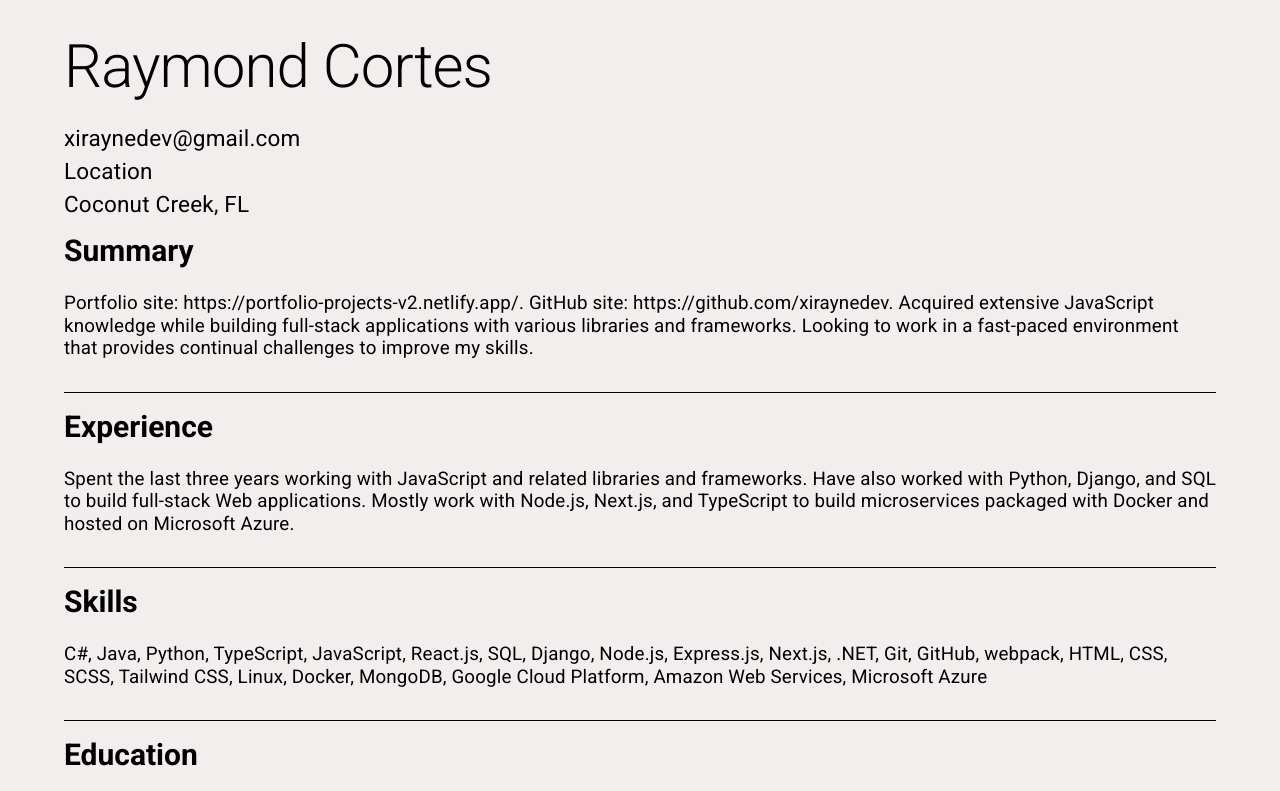
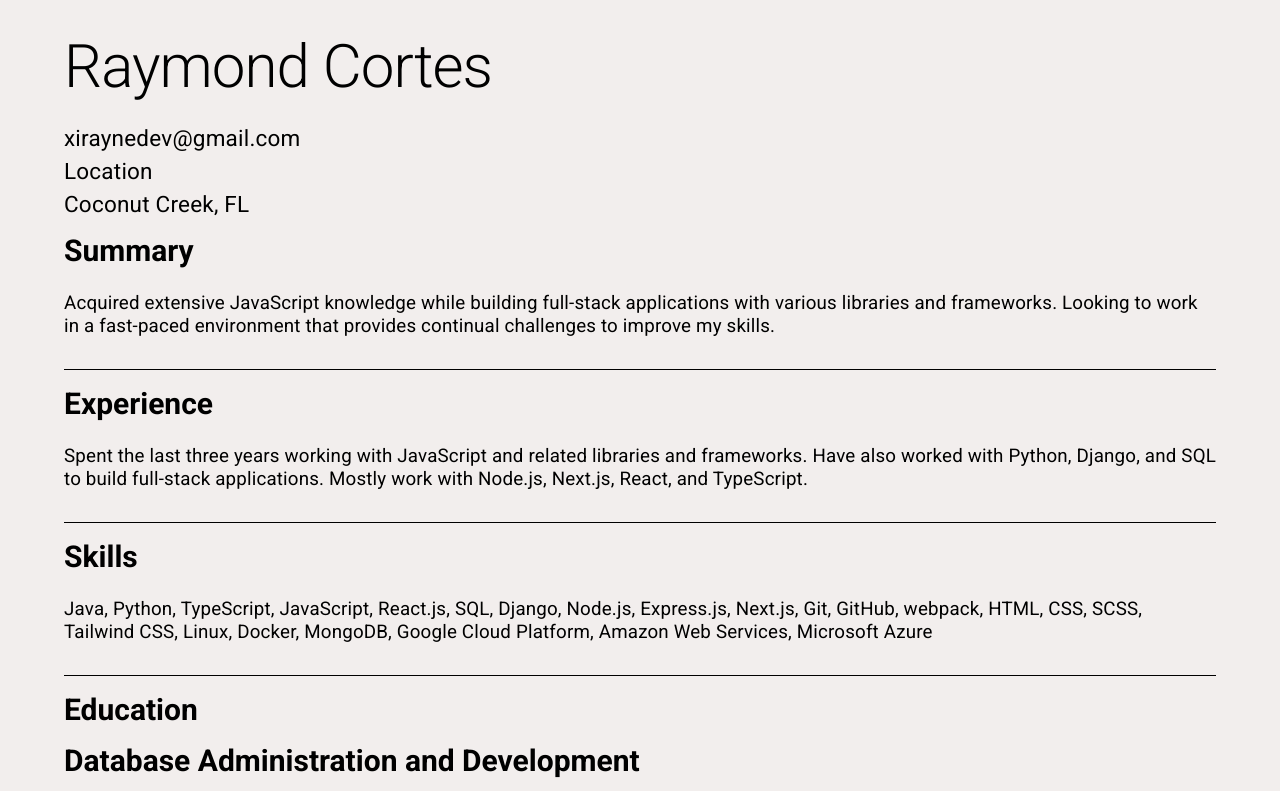
Before and after one commit to xiraynedev/portfolio-v2, a React app: page /resume in a window 1280 px wide. Shown: the top 791 px of the page. Built offline with nearby package versions, Linux system fonts and the light colour scheme.

Commit message:
update Resume components

```diff
--- a/src/components/Resume/Experience.tsx
+++ b/src/components/Resume/Experience.tsx
@@ -4,7 +4,7 @@ import { SectionComponent } from './SectionComponent';
 export const Experience: FC = () => {
   const experience = {
     title: 'Experience',
-    description: `Spent the last three years working with JavaScript and related libraries and frameworks. Have also worked with Python, Django, and SQL to build full-stack Web applications. Mostly work with Node.js, Next.js, and TypeScript to build microservices packaged with Docker and hosted on Microsoft Azure.`,
+    description: `Spent the last three years working with JavaScript and related libraries and frameworks. Have also worked with Python, Django, and SQL to build full-stack applications. Mostly work with Node.js, Next.js, React, and TypeScript.`,
   };
 
   return <SectionComponent {...experience} />;
--- a/src/components/Resume/Skill.tsx
+++ b/src/components/Resume/Skill.tsx
@@ -4,7 +4,7 @@ import { SectionComponent } from './SectionComponent';
 export const Skill: FC = () => {
   const skills = {
     title: 'Skills',
-    description: `C#, Java, Python, TypeScript, JavaScript, React.js, SQL, Django, Node.js, Express.js, Next.js, .NET, Git, GitHub, webpack, HTML, CSS, SCSS, Tailwind CSS, Linux, Docker, MongoDB, Google Cloud Platform, Amazon Web Services, Microsoft Azure`,
+    description: `Java, Python, TypeScript, JavaScript, React.js, SQL, Django, Node.js, Express.js, Next.js, Git, GitHub, webpack, HTML, CSS, SCSS, Tailwind CSS, Linux, Docker, MongoDB, Google Cloud Platform, Amazon Web Services, Microsoft Azure`,
   };
 
   return <SectionComponent {...skills} />;
--- a/src/components/Resume/Summary.tsx
+++ b/src/components/Resume/Summary.tsx
@@ -4,7 +4,7 @@ import { SectionComponent } from './SectionComponent';
 export const Summary: FC = () => {
   const summary = {
     title: 'Summary',
-    description: `Portfolio site: https://portfolio-projects-v2.netlify.app/. GitHub site: https://github.com/xiraynedev. Acquired extensive JavaScript knowledge while building full-stack applications with various libraries and frameworks. Looking to work in a fast-paced environment that provides continual challenges to improve my skills.`,
+    description: `Acquired extensive JavaScript knowledge while building full-stack applications with various libraries and frameworks. Looking to work in a fast-paced environment that provides continual challenges to improve my skills.`,
   };
 
   return <SectionComponent {...summary} />;
```
Also changed, not shown: 1 other file (tests, documents, lock files or other folders).
